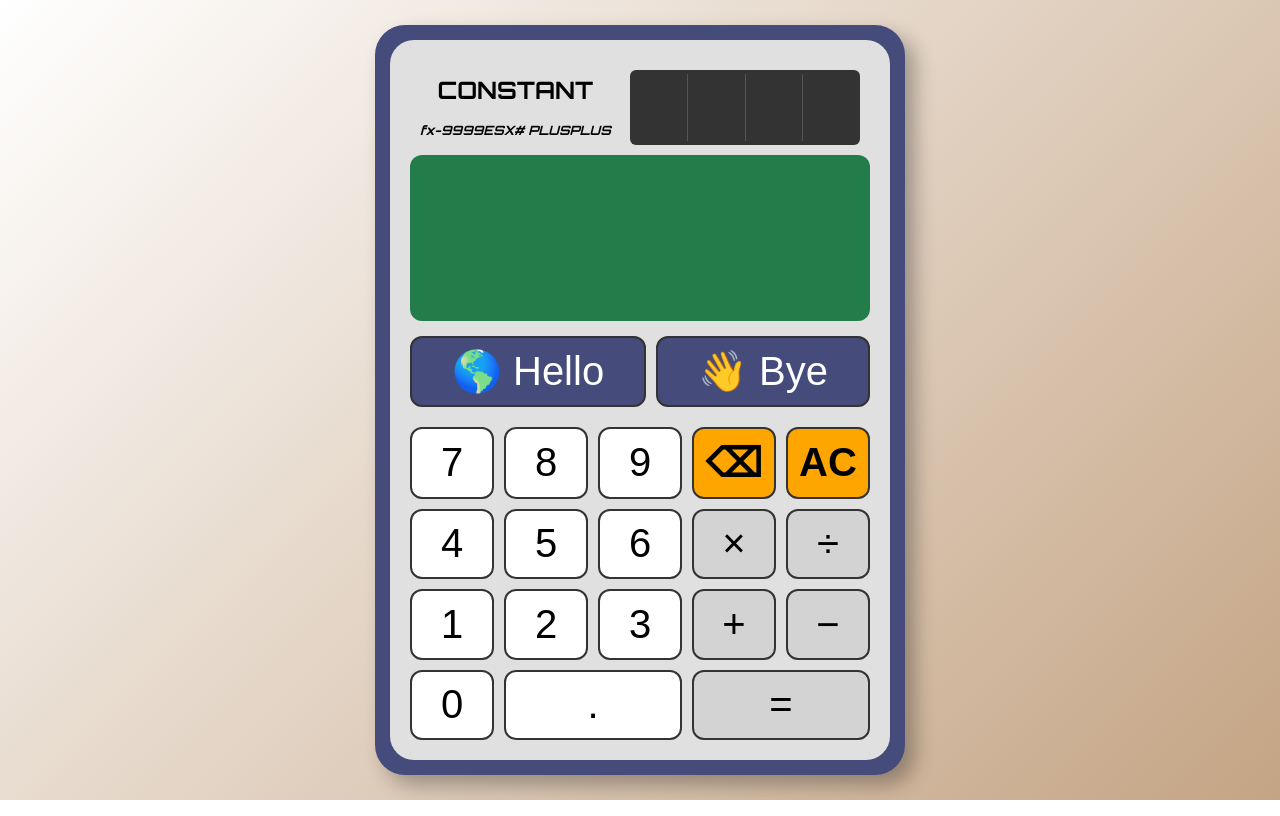
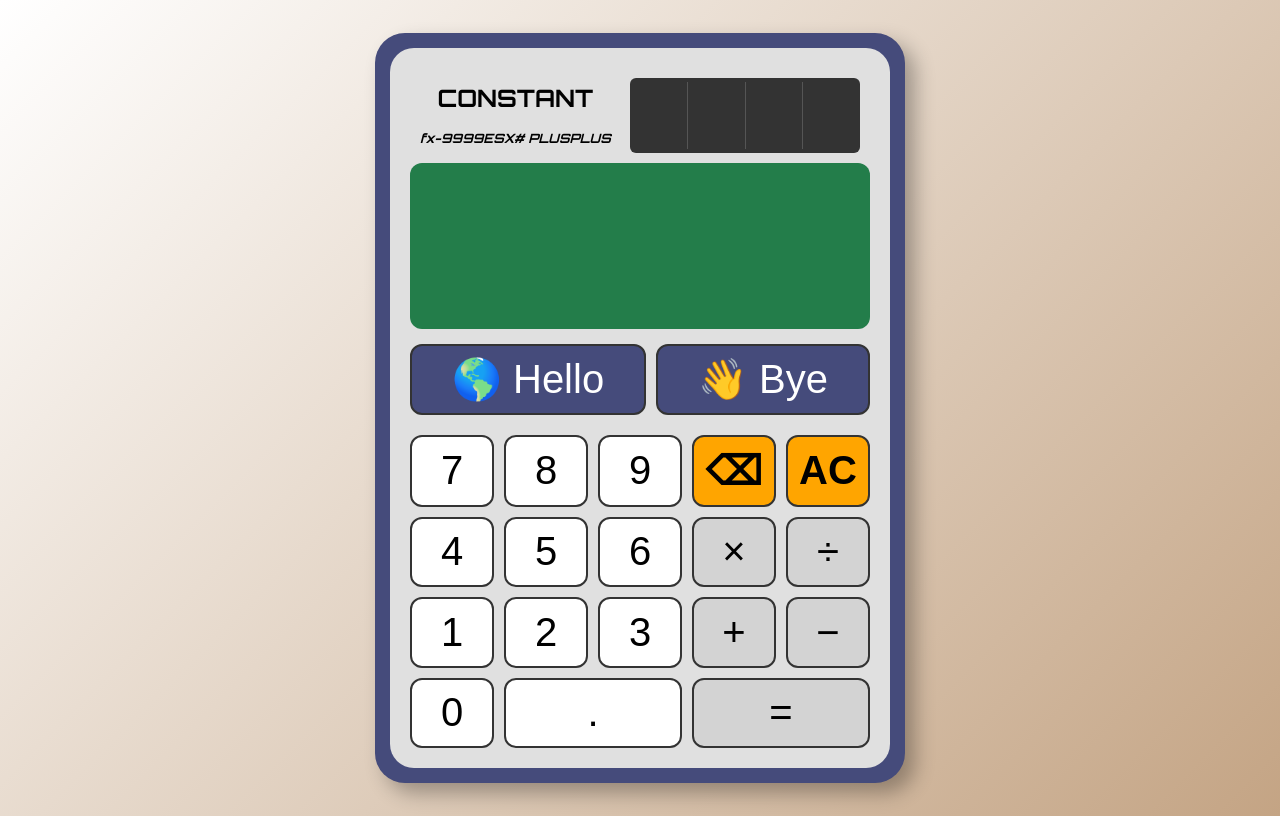
Before and after one commit to MJayConstantino/se-2144-prelims, a website built with Vite: page index.html in a window 1280 px wide. Built offline with nearby package versions, Linux system fonts and the light colour scheme; a web font is replaced by a local one.

Commit message:
small fix

```diff
--- a/src/style.css
+++ b/src/style.css
@@ -9,8 +9,6 @@
 }
 
 body {
-  margin: 0;
-  padding: 0;
   display: flex;
   align-items: center;
   justify-content: center;
```
